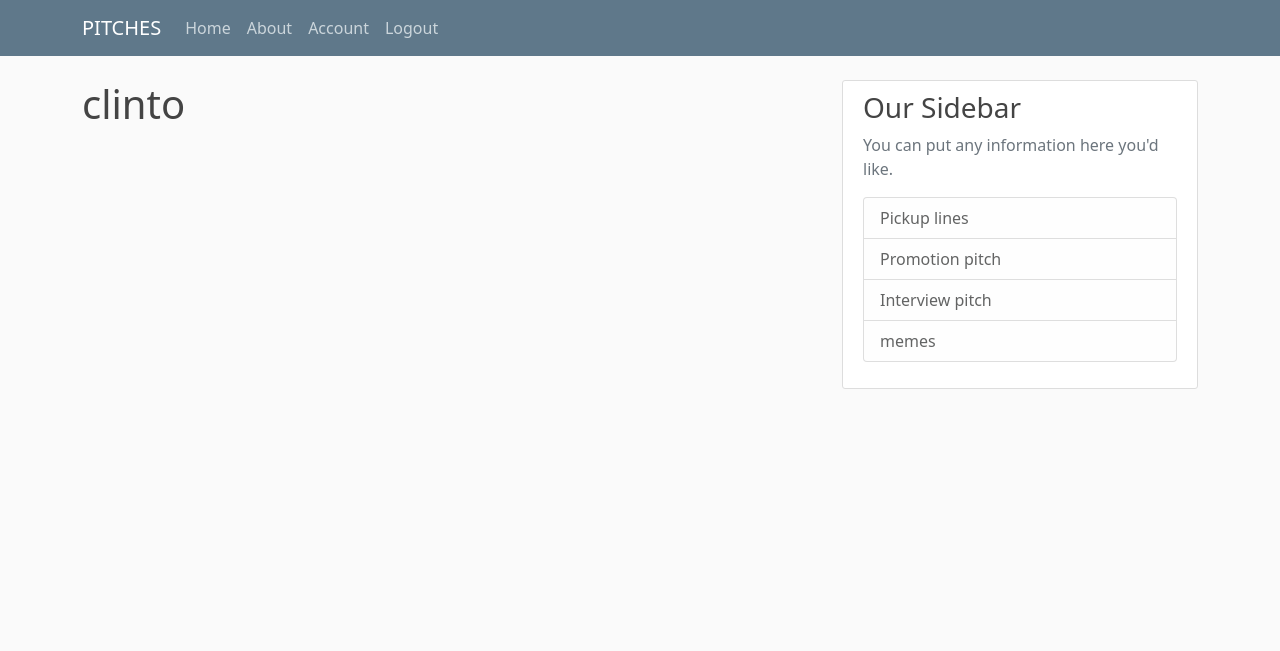
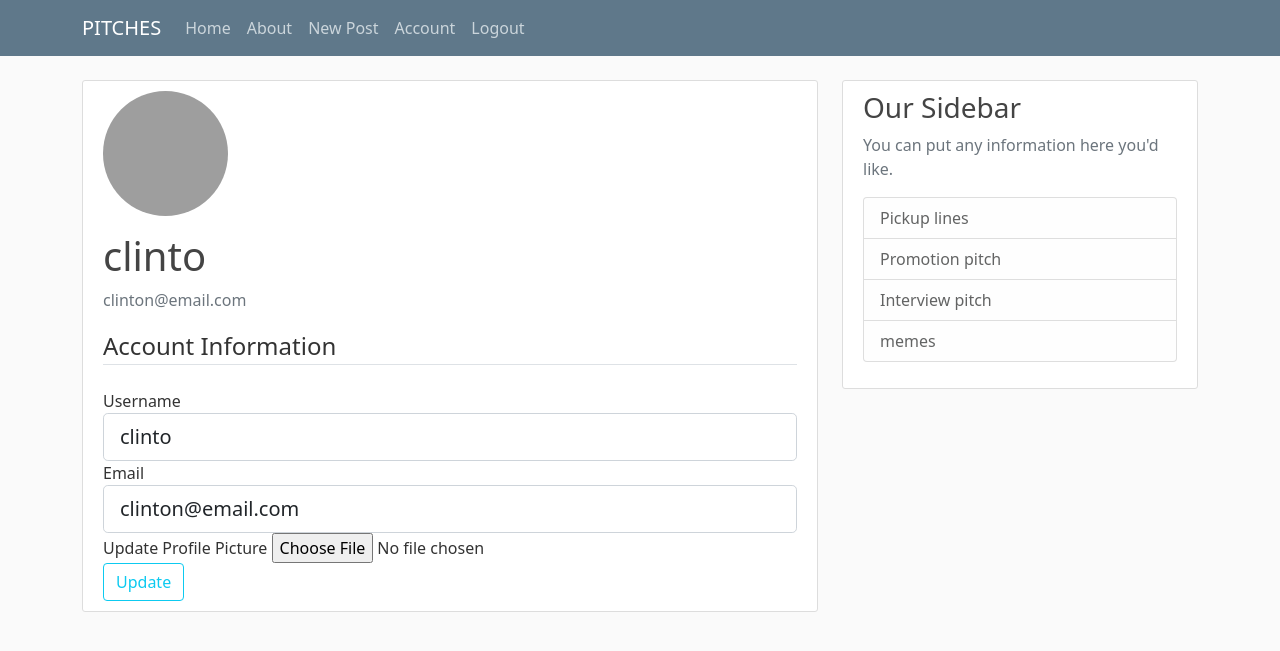
Before and after one commit to briankc804/PITCHES, a Flask app: page /account in a window 1280 px wide. Shown: the top 651 px of the page. Run offline with Flask 2, Linux system fonts and the light colour scheme; a user stored in the database is signed in; some libraries are stand-ins or nearby versions; grey boxes are pictures that could not be loaded.

Commit message:
save all

```diff
--- a/pitches/forms.py
+++ b/pitches/forms.py
@@ -1,5 +1,7 @@
 from flask_wtf import FlaskForm
-from wtforms import StringField, PasswordField, SubmitField, BooleanField
+from flask_wtf.file import FileField, FileAllowed
+from flask_login import current_user
+from wtforms import StringField, PasswordField, SubmitField, BooleanField, TextAreaField
 from wtforms.validators import DataRequired, Length, Email, EqualTo,ValidationError
 from pitches.models import User
 
@@ -37,3 +39,37 @@ class LoginForm(FlaskForm):
     password = PasswordField('Password', validators=[DataRequired()])
     remember = BooleanField('Remember Me')
     submit = SubmitField('Login')
+
+
+
+class UpdateAccountForm(FlaskForm):
+    username = StringField('Username',
+                           validators=[DataRequired(), Length(min=6, max=15)])
+    email = StringField('Email',
+                        validators=[DataRequired(), Email()])
+
+
+    picture = FileField('Update Profile Picture',validators=[FileAllowed(['jpg', 'png'])])
+    submit = SubmitField('Update')
+
+    def validate_username(self,username):
+        if username.data !=current_user.username:
+
+            user = User.query.filter_by(username=username.data).first()
+
+            if user:
+                raise ValidationError('username already taken!')
+
+    def validate_email(self,email):
+         if email.data !=current_user.email:
+
+            user = User.query.filter_by(email=email.data).first()
+
+            if user:
+                raise ValidationError('email already taken!')
+
+
+class PostForm(FlaskForm):
+    title = StringField('Title', validators=[DataRequired()])
+    content = TextAreaField('Content',validators=[DataRequired()])
+    submit = SubmitField('Post')
--- a/pitches/models.py
+++ b/pitches/models.py
@@ -10,7 +10,7 @@ class User(db.Model, UserMixin):
     id = db.Column(db.Integer, primary_key=True)
     username = db.Column(db.String(20), unique=True, nullable=False)
     email = db.Column(db.String(120), unique=True, nullable=False)
-    image_file = db.Column(db.String(20), nullable=False, default='default.jpg')
+    image_file = db.Column(db.String(20), nullable=False, default='kc.jpg')
     password = db.Column(db.String(60), nullable=False)
     posts = db.relationship('Post', backref='author', lazy=True)
 
--- a/pitches/routes.py
+++ b/pitches/routes.py
@@ -1,31 +1,20 @@
-from flask import  render_template, url_for, flash, redirect, request
+import os
+import secrets
+from PIL import Image
+from flask import  render_template, url_for, flash, redirect, request, abort
 from pitches import app, db , bcrypt
-from pitches.forms import RegistrationForm, LoginForm
+from pitches.forms import RegistrationForm, LoginForm,UpdateAccountForm, PostForm
 from pitches.models import User, Post
 from flask_login import login_user, current_user, logout_user, login_required
 
 
 
-posts = [
-    {
-        'author': 'Brian Cheruiyot',
-        'title': 'Pitches Post 1',
-        'content': 'First post content',
-        'date_posted': 'May 7, 2022'
-    },
-    {
-        'author': 'Tiffany Haddish',
-        'title': 'Pitches Post 2',
-        'content': 'Second post content',
-        'date_posted': 'May 9, 2022'
-    }
-]
-
-
 @app.route("/")
 @app.route("/home")
 def home():
+    posts = Post.query.all()
     return render_template('home.html', posts=posts)
+
 
 
 @app.route("/about")
@@ -70,7 +59,88 @@ def logout():
     logout_user()
     return redirect(url_for('home'))
 
-@app.route("/account")
+def save_picture(form_picture):
+    random_hex = secrets.token.hex(8)
+    _, f_ext = os.path.splitext(form_picture.filename)
+    picture_fn = random_hex + f_ext
+    picture_path = os.path.join(app.root_path, 'static/images','picture_fn')
+
+    output_size = (130, 130)
+    i = Image.open(form_picture)
+    i.thumbnail(output_size)
+    i.save(picture_path)
+
+    return picture_fn
+
+@app.route("/account", methods=['GET', 'POST'])
 @login_required
 def account():
-    return render_template('account.html', title='Account')
+    form = UpdateAccountForm()
+    if form.validate_on_submit():
+        if form.picture.data:
+            picture_file = save_picture(form.picture.data)
+            current_user.image_file = form.picture_file
+        current_user.username = form.username.data
+        current_user.email = form.email.data
+        db.session.commit()
+        flash('Your account hs been updated!','success')
+        return redirect(url_for('account'))
+    elif request.method =='GET':
+        form.username.data = current_user.username
+        form.email.data = current_user.email
+
+
+    image_file = url_for('static', filename='images/' + current_user.image_file)
+    return render_template('account.html', title='Account',image_file = image_file, form=form)
+
+
+@app.route("/post/new", methods=['GET', 'POST'])
+@login_required
+def new_post():
+    form = PostForm()
+    if form.validate_on_submit():
+        post = Post(title=form.title.data, content=form.content.data, author=current_user)
+        db.session.add(post)
+        db.session.commit()
+        flash('Your post has been created!', 'success')
+        return redirect(url_for('home'))
+    return render_template('create_post.html', title='New Post',
+                           form=form, legend='New Post')
+
+
+@app.route("/post/<int:post_id>")
+def post(post_id):
+    post = Post.query.get_or_404(post_id)
+    return render_template('post.html', title=post.title, post=post)
+
+
+@app.route("/post/<int:post_id>/update", methods=['GET', 'POST'])
+@login_required
+def update_post(post_id):
+    post = Post.query.get_or_404(post_id)
+    if post.author !=current_user:
+        abort(403)
+    form = PostForm()
+    if form.validate_on_submit():
+        post.title=form.title.data
+        post.content=form.content.data
+        db.session.commit()
+        flash('Your post has been updated!','success')
+        return redirect(url_for('post',post_id=post.id))
+    elif request.method == 'GET':
+        form.title.data = post.title
+        form.content.data = post.content
+    return render_template('create_post.html', title='update Post',
+                           form=form, legemd='update post')
+
+
+@app.route("/post/<int:post_id>/delete", methods=['POST','GET'])
+@login_required
+def delete_post(post_id):
+    post = Post.query.get_or_404(post_id)
+    if post.author != current_user:
+        abort(403)
+    db.session.delete(post)
+    db.session.commit()
+    flash('Your post has been deleted!', 'success')
+    return redirect(url_for('home'))
--- a/pitches/static/styles.css
+++ b/pitches/static/styles.css
@@ -1,4 +1,5 @@
 body {
+
     background: #fafafa;
     color: #333333;
     margin-top: 5rem;
--- a/pitches/templates/account.html
+++ b/pitches/templates/account.html
@@ -1,6 +1,63 @@
 {% extends "wallart.html"%}
 {% block content%}
 
-    <h1>{{current_user.username}}</h1>
+    <div class="content-section">
+        <div class="media">
+        <img class="rounded-circle account-img" src="{{image_file}}">
+        <div class="media-body">
+            <h2 class="account-heading">{{current_user.username}}</h2>
+            <p class="text-secondary">{{current_user.email}}</p>
+        </div>
+        </div>
+
+            <form method="POST" action="" enctype="multipart/form.data">
+                {{ form.hidden_tag() }}
+                <fieldset class="form-group">
+                    <legend class="border-bottom mb-4">Account Information</legend>
+                    <div class="form-group">
+                        {{ form.username.label(class="form-control-label") }}
+
+                        {% if form.username.errors %}
+                            {{ form.username(class="form-control form-control-lg is-invalid") }}
+                            <div class="invalid-feedback">
+                                {% for error in form.username.errors %}
+                                    <span>{{ error }}</span>
+                                {% endfor %}
+                            </div>
+                        {% else %}
+                            {{ form.username(class="form-control form-control-lg") }}
+                        {% endif %}
+                    </div>
+                    <div class="form-group">
+                        {{ form.email.label(class="form-control-label") }}
+                        {% if form.email.errors %}
+                            {{ form.email(class="form-control form-control-lg is-invalid") }}
+                            <div class="invalid-feedback">
+                                {% for error in form.email.errors %}
+                                    <span>{{ error }}</span>
+                                {% endfor %}
+                            </div>
+                        {% else %}
+                            {{ form.email(class="form-control form-control-lg") }}
+                        {% endif %}
+                    </div>
+                    <div class="form-group">
+                        {{ form.picture.label() }}
+                        {{ form.picture(class="form-control-file") }}
+                        {% if form.picture.errors %}
+                            {% for error in form.picture.errors %}
+                                <span class="text-danger">{{ error }}</span></br>
+                        {% endfor %}
+
+                        {% endif%}
+                    </div
+
+                </fieldset>
+                <div class="form-group">
+                    {{ form.submit(class="btn btn-outline-info") }}
+                </div>
+            </form>
+
+    </div>
 
 {% endblock%}
--- a/pitches/templates/wallart.html
+++ b/pitches/templates/wallart.html
@@ -31,6 +31,7 @@
               <!-- Navbar Right Side -->
               <div class="navbar-nav">
                   {% if current_user.is_authenticated %}
+                    <a class="nav-item nav-link" href="{{ url_for('new_post') }}">New Post</a>
                     <a class="nav-item nav-link" href="{{ url_for('account') }}">Account</a>
                     <a class="nav-item nav-link" href="{{ url_for('logout') }}">Logout</a>
                   {% else %}
@@ -57,7 +58,7 @@
                 {% endfor %}
             {% endif %}
           {% endwith %}
-          {% block content %}{% endblock %}
+          {% block content %} {% endblock %}
         </div>
         <div class="col-md-4">
           <div class="content-section">
```
Also changed, not shown: pitches/templates/create_post.html (added, +44 -0 lines), pitches/templates/home.html (+6 -3 lines), pitches/templates/post.html (added, +43 -0 lines), pitches/site.db, pitches/static/images/kc.jpg (added).
